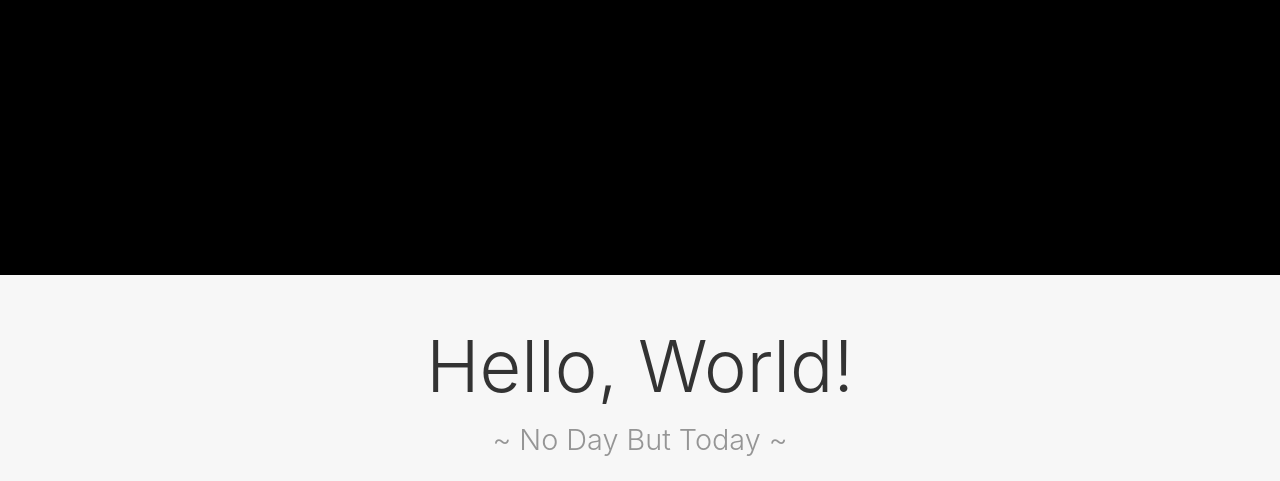
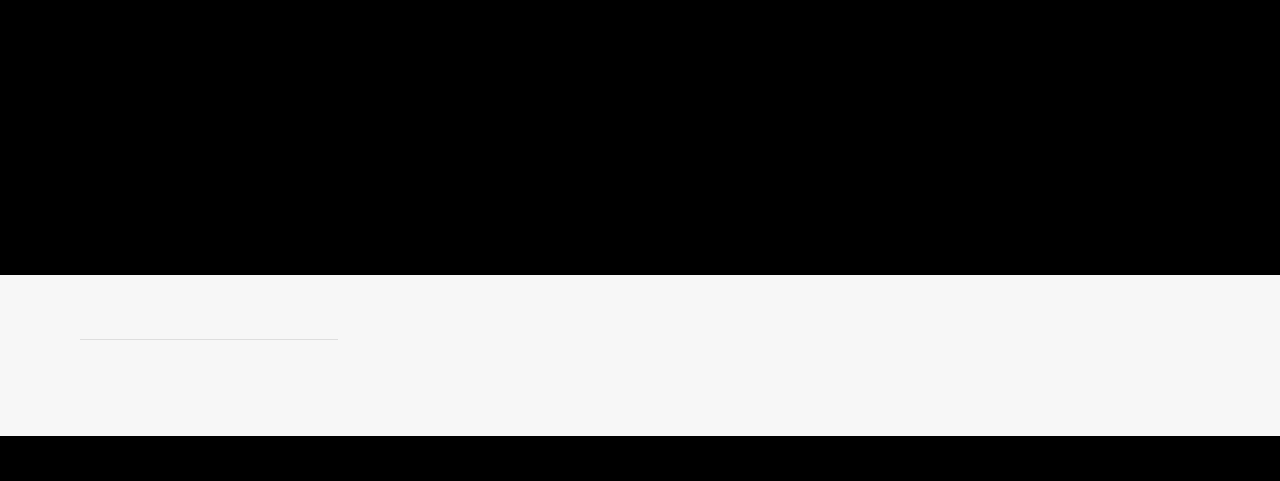
Before and after one commit to oskoss/oskoss.github.io, a plain HTML site: page index.html in a window 1280 px wide. Shown: the part 525-1006 px from the top of the page. Drawn offline with Linux system fonts and the light colour scheme.

```diff
--- a/index.html
+++ b/index.html
@@ -117,7 +117,7 @@
           </li>
 
             <li class="nav-item ">
-              <a class="nav-link" href="https://oskoss.github.io/blog/" >Blog  </a>
+              <a class="nav-link" href="https://oskoss.github.io/posts/" >Blog  </a>
             </li>
 
 
@@ -261,13 +261,6 @@
 
 
 
-
-    <section class="container pt-5 text-center">
-      <h1 class="display-3">Hello, World!</h1>
-
-      <p style="font-size:1.8rem; color: var(--text-light);">~ No Day But Today ~</p>
-
-    </section>
 
 
 
```
Also changed, not shown: 404.html (+1 -1 lines), categories/index.html (+1 -1 lines), series/index.html (+1 -1 lines), tags/index.html (+1 -1 lines).
